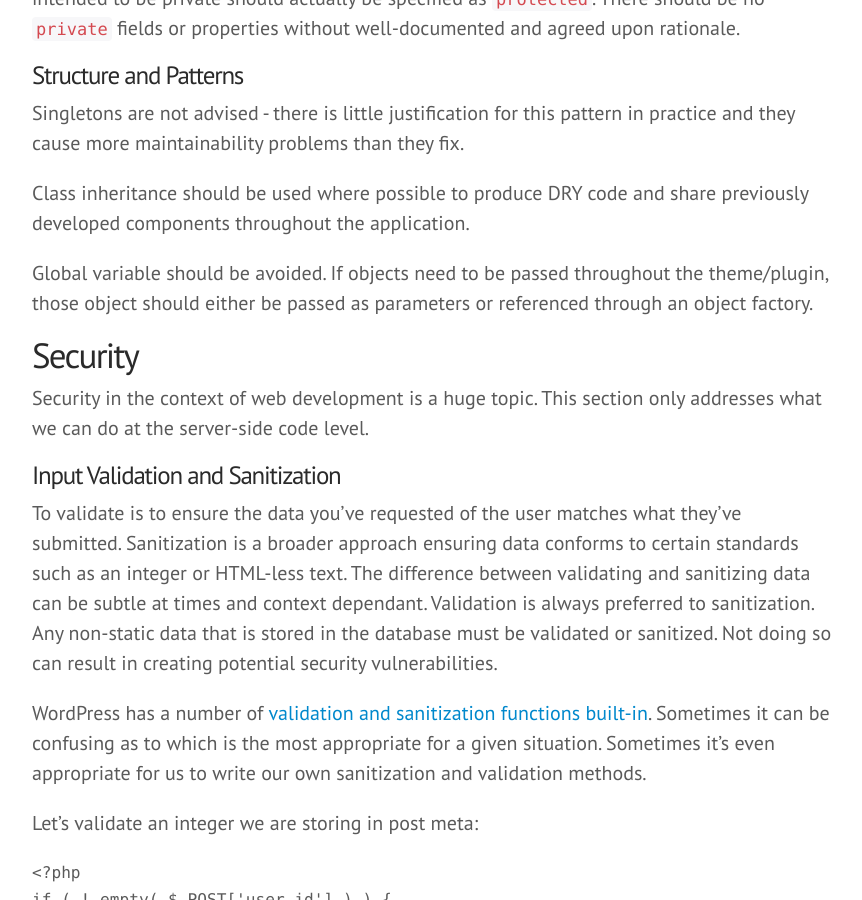
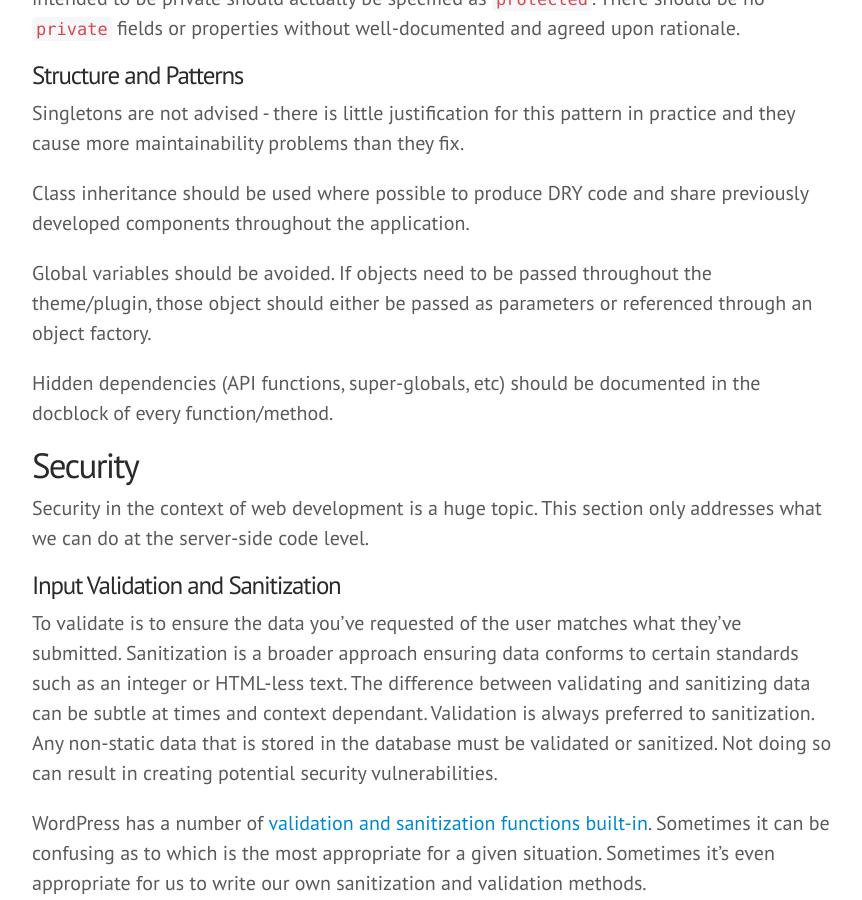
Before and after one commit to 10up/Engineering-Best-Practices, a Jekyll site: the page built from index.html, in a window 1280 px wide and 900 px high, scrolled down 12887 px. Shown: the whole window, without its empty margins (28-890 px from the left). Built offline with Jekyll 4.4.1, drawn with Linux system fonts in a browser that asks for light colours; some web fonts are replaced; Markdown is read by kramdown in place of the engine named in the settings; comment, search, counter and statistics services are not loaded.

Commit message:
Minor typo fix and docblock addition

```diff
--- a/_includes/markdown/PHP.md
+++ b/_includes/markdown/PHP.md
@@ -301,7 +301,9 @@ Singletons are not advised - there is little justification for this pattern in p
 
 Class inheritance should be used where possible to produce DRY code and share previously developed components throughout the application.
 
-Global variable should be avoided. If objects need to be passed throughout the theme/plugin, those object should either be passed as parameters or referenced through an object factory.
+Global variables should be avoided. If objects need to be passed throughout the theme/plugin, those object should either be passed as parameters or referenced through an object factory.
+
+Hidden dependencies (API functions, super-globals, etc) should be documented in the docblock of every function/method.
 
 <h3 id="php-security">Security</h3>
 
```
